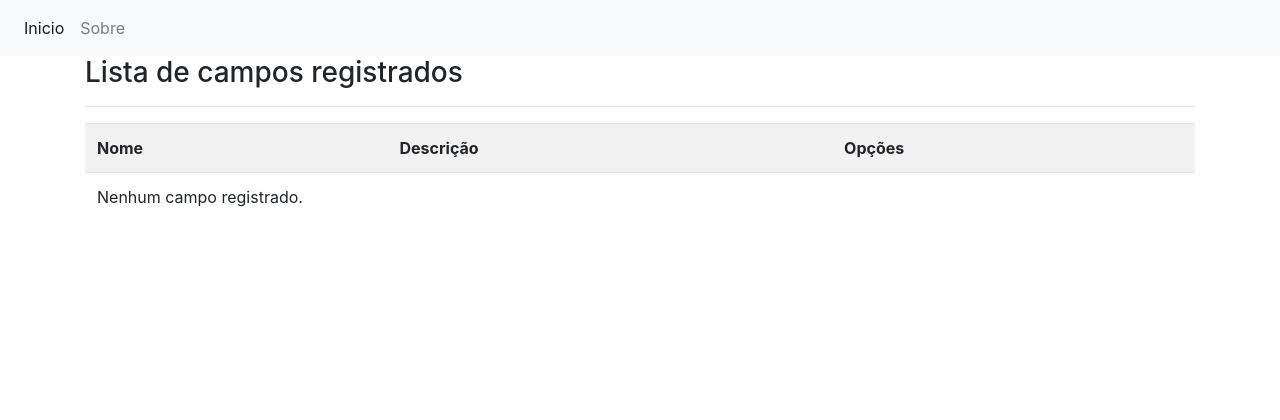
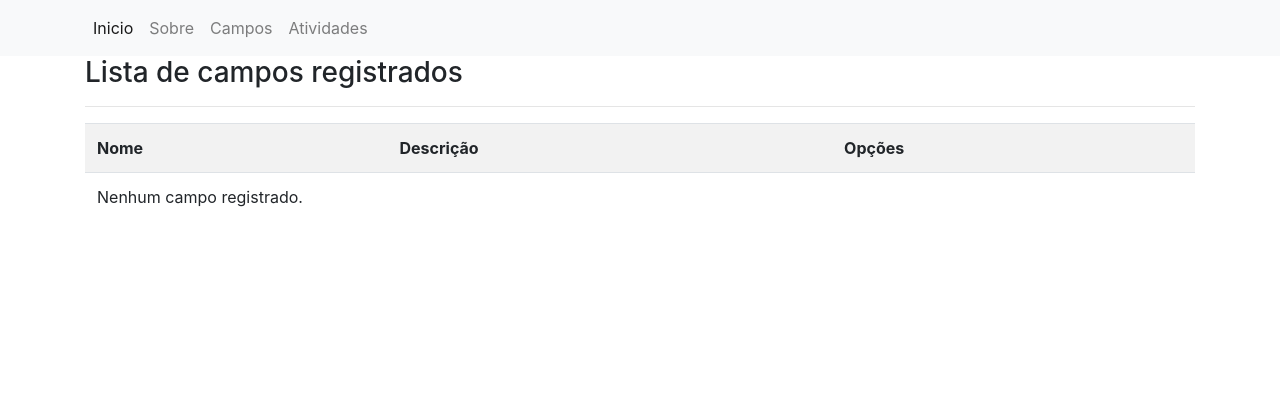
Before and after one commit to ipedromotta/universidade-django, a Django app: page /listar/campos/ in a window 1280 px wide. Shown: the top 420 px of the page. Run offline with Django 4.2, Linux system fonts and the light colour scheme; data that the repository does not hold is empty; some libraries are stand-ins or nearby versions.

Commit message:
:lipstick: feat: Alinhamento do menu superior

```diff
--- a/paginas/templates/base.html
+++ b/paginas/templates/base.html
@@ -15,14 +15,20 @@
 </head>
 <body>
     {% block menu %}
-    <nav class="navbar navbar-expand-lg navbar-light bg-light">
-        <div class="collapse navbar-collapse" id="navbarNav">
+    <nav class="navbar navbar-expand-lg navbar-light bg-light ">
+        <div class="collapse navbar-collapse container" id="navbarNav">
           <ul class="navbar-nav">
             <li class="nav-item active">
               <a class="nav-link" href="{% url 'inicio' %}">Inicio <span class="sr-only">(current)</span></a>
             </li>
             <li class="nav-item">
               <a class="nav-link" href="{% url 'sobre' %}">Sobre</a>
+            </li>
+            <li class="nav-item">
+              <a href="{% url 'listar-campos' %}" class="nav-link">Campos</a>
+            </li>
+            <li class="nav-item">
+              <a href="{% url 'listar-atividades' %}" class="nav-link">Atividades</a>
             </li>
           </ul>
         </div>
```
